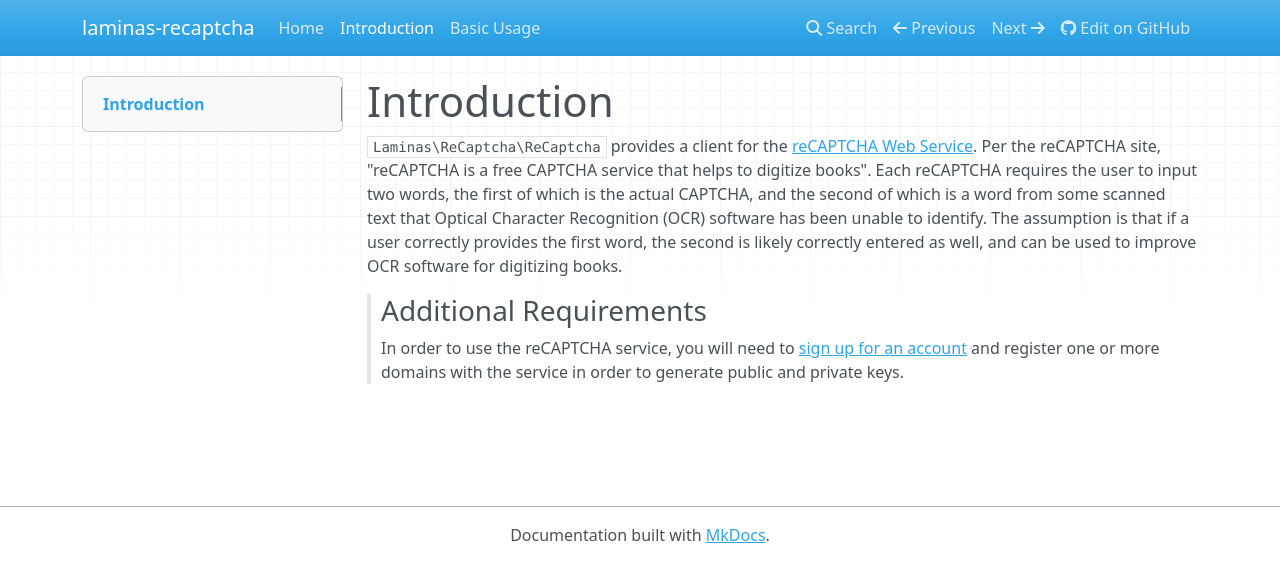
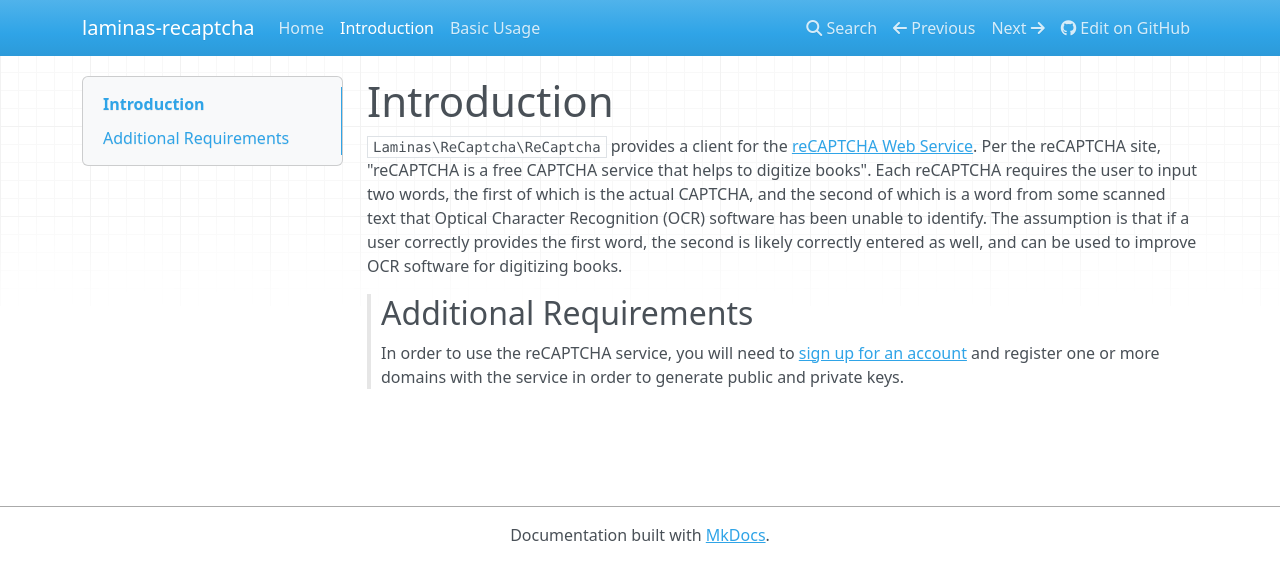
Before and after one commit to laminas/laminas-recaptcha, an MkDocs documentation site: the page built from docs/book/intro.md, in a window 1280 px wide. Shown: the top 582 px of the page. Built offline with MkDocs 1.6.1, drawn with Linux system fonts in a browser that asks for light colours; nearby versions of some CDN libraries.

Commit message:
Fix MD001/heading-increment Heading levels issue
Signed-off-by: manishranjan-adobe <del55204@adobe.com>

```diff
--- a/docs/book/intro.md
+++ b/docs/book/intro.md
@@ -8,7 +8,7 @@ if a user correctly provides the first word, the second is likely correctly ente
 improve OCR software for digitizing books.
 
 <!-- markdownlint-disable-next-line header-increment -->
-> ### Additional Requirements
+> ## Additional Requirements
 >
 > In order to use the reCAPTCHA service, you will need to
 > [sign up for an account](https://www.google.com/recaptcha/admin) and register
```
